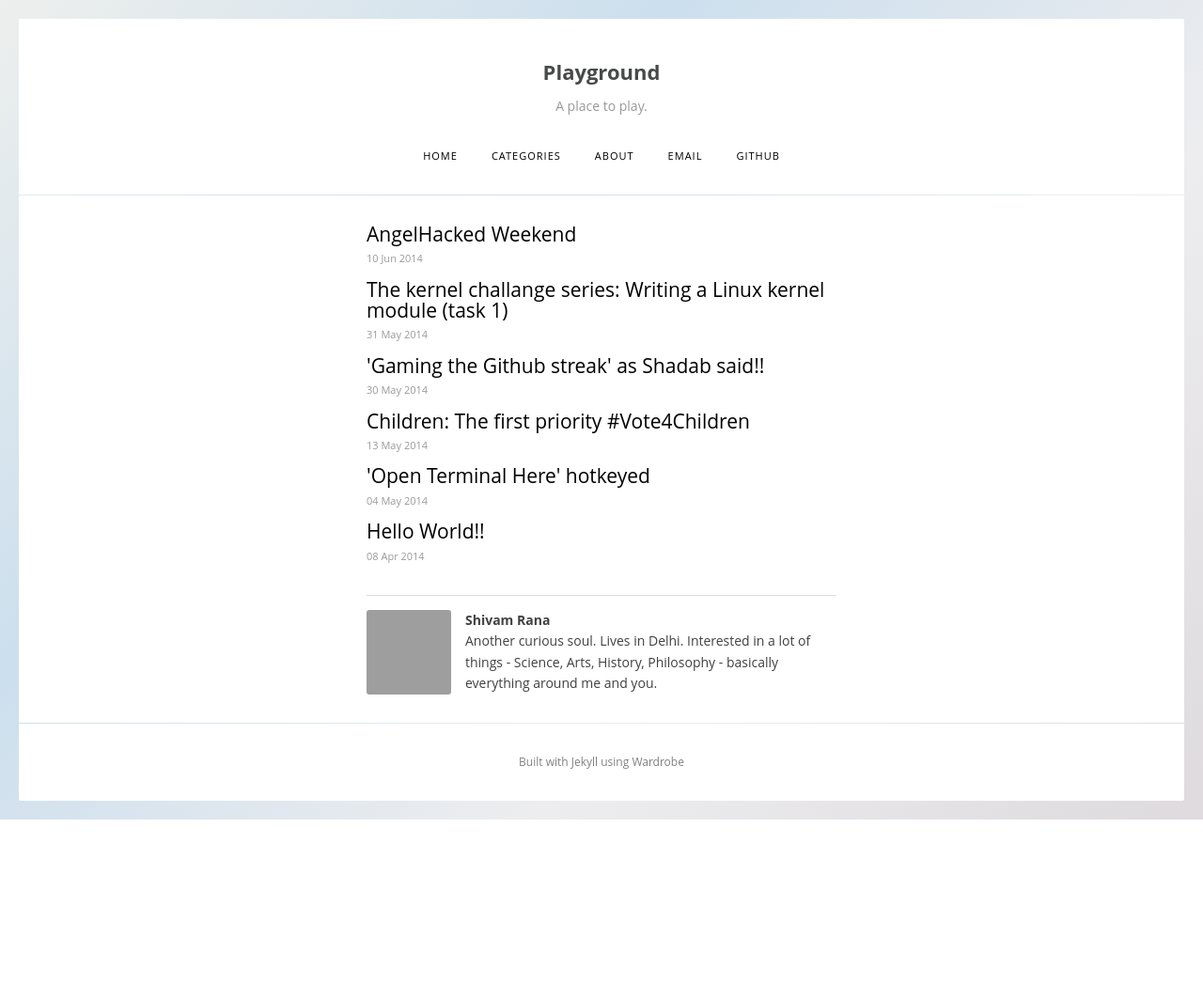
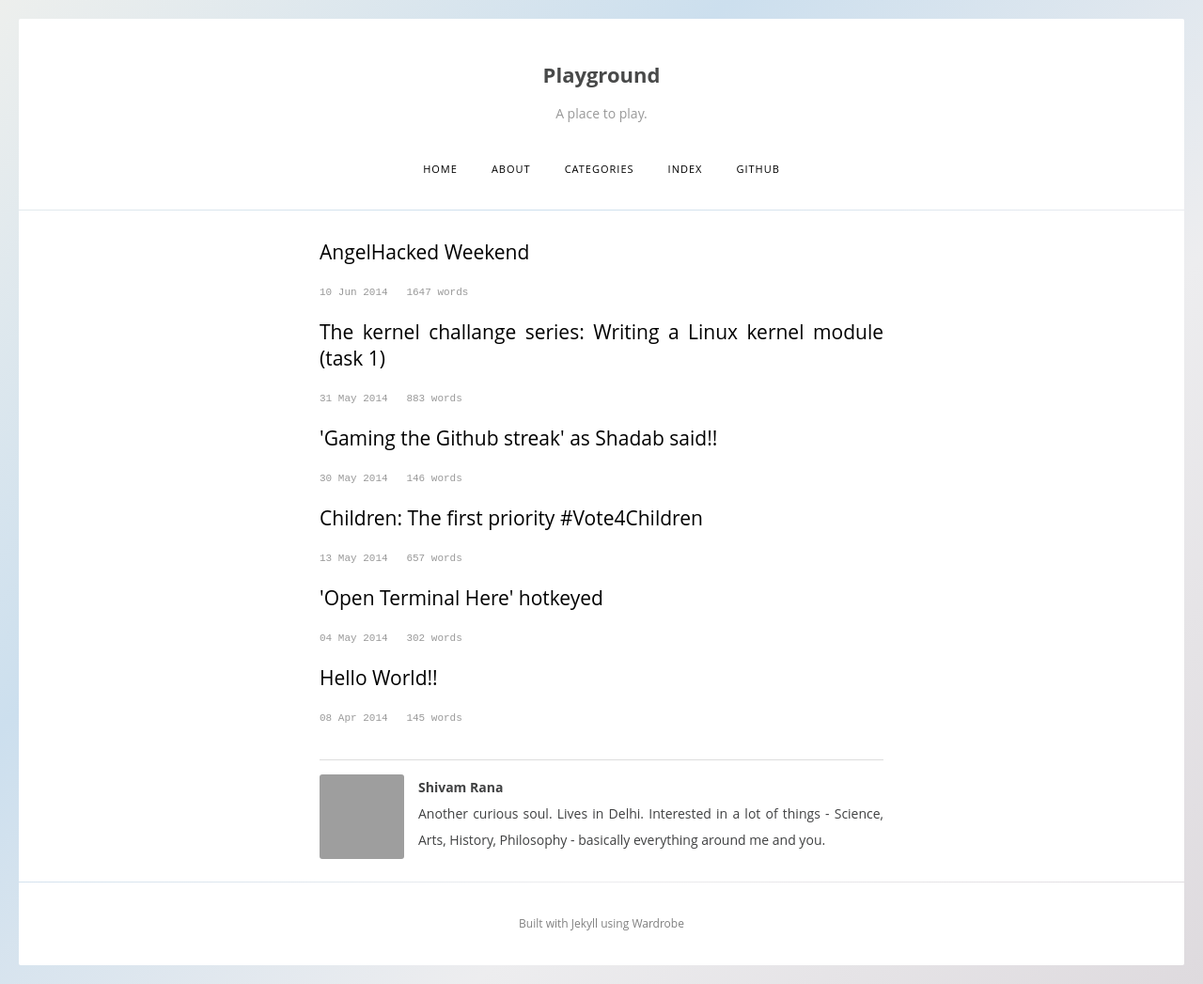
Before and after one commit to TrigonaMinima/TrigonaMinima.github.io, a Jekyll site: the page built from index.html, in a window 1280 px wide. Shown: the whole page at 94% size. Built offline with Jekyll 4.4.1, drawn with Linux system fonts in a browser that asks for light colours; Markdown is read by kramdown in place of the engine named in the settings; the list of posts is cut into pages by our own code; before the commit the page ends 900 px from its top, so only the background shows below that; grey boxes are pictures that could not be loaded.

Commit message:
changes behold

```diff
--- a/_config.yml
+++ b/_config.yml
@@ -27,11 +27,11 @@ owner:
 links:
   - name:         Home
     url:          /
+  - name:         About
+    url:          /about
   - name:         Categories
     url:          /categories
-  - name:         About
-    url:          /about
-  - name:         Email
-    url:          mailto:trigonamin@gmail.com
+  - name:     index
+    url:              /archive
   - name:         GitHub
     url:          http://github.com/TrigonaMinima
--- a/_layouts/post.html
+++ b/_layouts/post.html
@@ -5,7 +5,8 @@ layout: default
 <header>
 <h2>{{ page.title }}</h2>
 <a class="category">{{ page.category }}</a>
-<time><span>Published on </span>{{ page.date | date_to_string }}</time>
+<time><span>Published on </span>{{ page.date | date_to_string }} &nbsp; {{ page.content | number_of_words }} words</time>
+
 </header>
 {{ content }}
 {% if page.disqus == "y" and site.disqus_shortname %}
--- a/about.html
+++ b/about.html
@@ -5,7 +5,7 @@ layout: default
 <article>
 
   Aloha!!
-  I am Shivam Rana. I didn't know what I should written here, so I am adopting a FAQ-ish approach. I know it's long but bear with me, it is funny (at least I think so).  And just a fact, I brag a lot. Lets begin with -
+  I am <strong>Shivam Rana</strong>. I didn't know what I should written here, so I am adopting a FAQ-ish approach. I know it's long but bear with me, it is funny (at least I think so).  And just a fact, I brag a lot. Lets begin with -
   <br><br>
   <b>Why the name of my blog is 'Playground'?</b><br>
   Well, frankly, I don't know why but everything I do, I think of it as a thing to play with or a thing to play upon. This blog seemed to me the same - A platform or a foreground to play with or play upon.
--- a/index.html
+++ b/index.html
@@ -7,7 +7,7 @@ layout: default
     <li>
       <a href="{{ post.url }}">
         <h2>{{ post.title }}</h2>
-        <time>{{ post.date | date_to_string }}</time>
+        <pre><time>{{ post.date | date_to_string }} &nbsp; {{ post.content | number_of_words }} words</time></pre>
       </a>
     </li>
   {% endfor %}
--- a/themes/-global/css/basics.css
+++ b/themes/-global/css/basics.css
@@ -1,6 +1,6 @@
 body {
   font-size: 13px;
-  line-height: 1.6em;
+  line-height: 2.0em;  /*1.6*/
 }
 body > footer { font-size: 12px; color: #808080; }
 body > footer a { color: #808080; }
--- a/themes/b/style.css
+++ b/themes/b/style.css
@@ -59,21 +59,21 @@ time {
 
 .posts, article, aside {
   width: 100%;
-  max-width: 500px;
+  max-width: 600px;
   margin: auto;
-  text-align: left; }
+  text-align: justify; }
 
 .categories {
   position: relative; }
   .categories h3 {
     font-size: 14px;
-    margin: 0 0 6px;
+    margin: 0 0 2px;
     text-transform: capitalize; }
   .categories h3:not(:first-of-type):before {
     content: "------";
     display: block;
     color: #d0d0d0;
-    margin: 10px 0;
+    margin: 5px 0;
     font-weight: normal; }
 
 article header {
```
Also changed, not shown: _posts/2014-06-10-AngelHacked-Weekend.md (+2 -2 lines), archive.html (added, +11 -0 lines).
